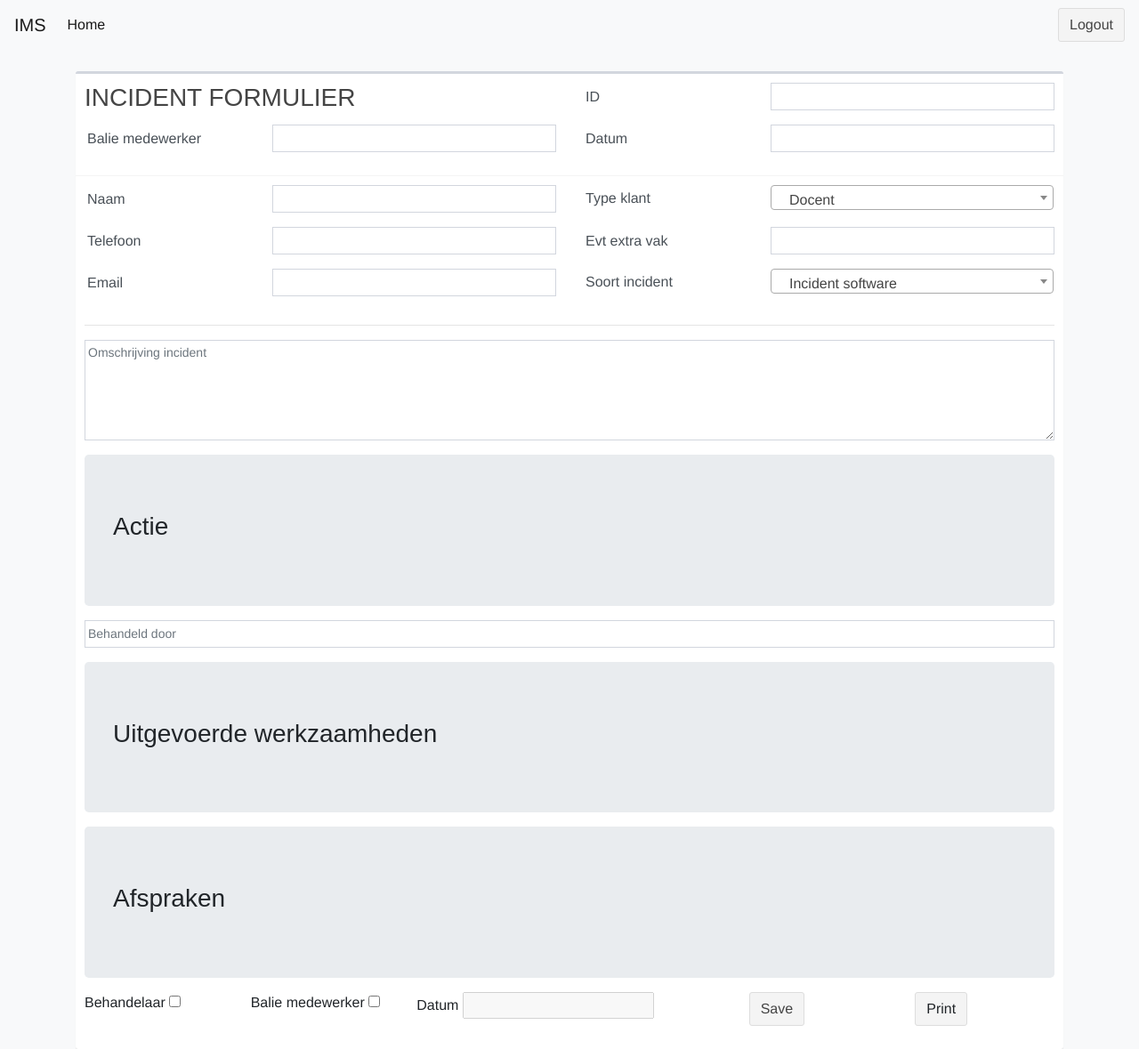
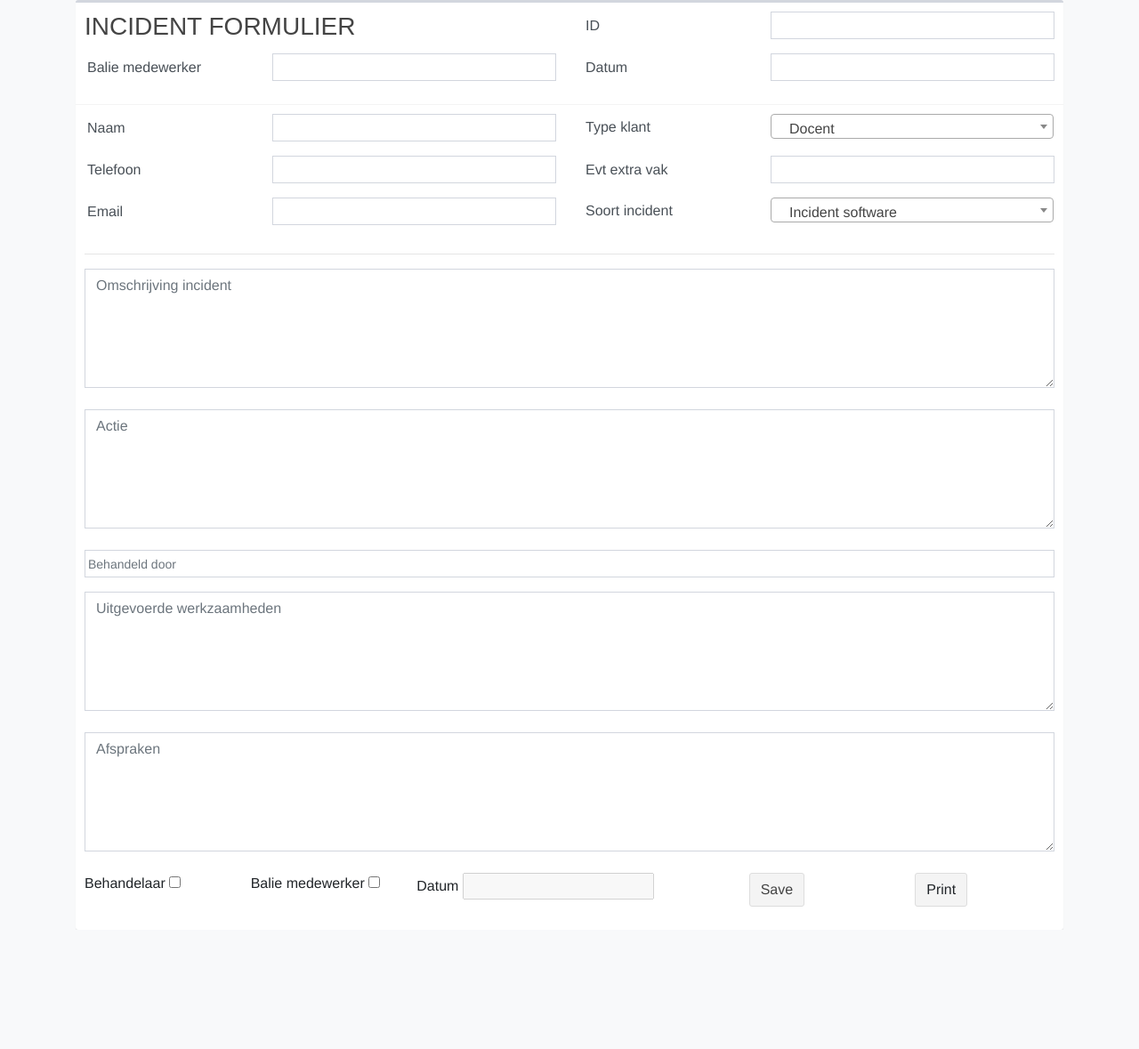
Before and after one commit to NotoriousRick/IMSProject, a PHP site: page / in a window 1280 px wide. Shown: the whole page at 89% size. After the commit the page ends 1045 px from the top, so only its background shows below. Run offline with PHP 8.4, Linux system fonts and the light colour scheme.

Commit message:
Deleted navbar

```diff
--- a/Index.php
+++ b/Index.php
@@ -8,27 +8,6 @@
     <title>IMS</title>
 </head>
 <body>
-<div class="container" id="container_navbar">
-    <nav class="navbar navbar-expand-lg fixed-top navbar-light bg-light">
-        <a class="navbar-brand" href="#">IMS</a>
-        <button class="navbar-toggler" type="button" data-toggle="collapse" data-target="#navbarNavDropdown"
-                aria-controls="navbarNavDropdown" aria-expanded="false" aria-label="Toggle navigation">
-            <span class="navbar-toggler-icon"></span>
-        </button>
-        <div class="collapse navbar-collapse" id="navbarNavDropdown">
-            <ul class="navbar-nav mr-auto">
-                <li class="nav-item active">
-                    <a class="nav-link" href="#">Home <span class="sr-only">(current)</span></a>
-                </li>
-            </ul>
-            <ul class="navbar-nav">
-                <li class="nav-item">
-                    <a class="btn btn-default" href="#">Logout</a>
-                </li>
-            </ul>
-        </div>
-    </nav>
-</div>
 <form method="post" action="">
     <div class="container">
         <div class="box">
@@ -137,15 +116,14 @@
                 <hr>
                 <div class="row">
                     <div class="col">
-                    <textarea class="form-control form-control-sm" id="input_margin_radius_padding" rows="5"
-                              placeholder="Omschrijving incident"></textarea>
+                        <textarea class="form-control" name="" id="" cols="30" rows="5" placeholder="Omschrijving incident"></textarea>
                     </div>
                 </div>
+                <br />
                 <div class="row">
                     <div class="col">
-                        <div class="jumbotron" id="jumbotron_margin">
-                            <h3>Actie</h3>
-                        </div>
+                        <textarea class="form-control" name="" id="" cols="30" rows="5" placeholder="Actie"></textarea>
+                        <br />
                     </div>
                 </div>
                 <div class="row">
@@ -155,19 +133,17 @@
                     </div>
                 </div>
                 <div class="row">
+                        <div class="col">
+                            <textarea class="form-control" name="" id="" cols="30" rows="5" placeholder="Uitgevoerde werkzaamheden"></textarea>
+                        </div>
+                </div>
+                <br />
+                <div class="row">
                     <div class="col">
-                        <div class="jumbotron" id="jumbotron_margin">
-                            <h3>Uitgevoerde werkzaamheden</h3>
-                        </div>
+                        <textarea class="form-control" name="" id="" cols="30" rows="5" placeholder="Afspraken"></textarea>
                     </div>
                 </div>
-                <div class="row">
-                    <div class="col">
-                        <div class="jumbotron" id="jumbotron_margin">
-                            <h3>Afspraken</h3>
-                        </div>
-                    </div>
-                </div>
+                <br />
                 <div class="row">
                     <div class="col-md-2">
                         <div class="form-group">
```
